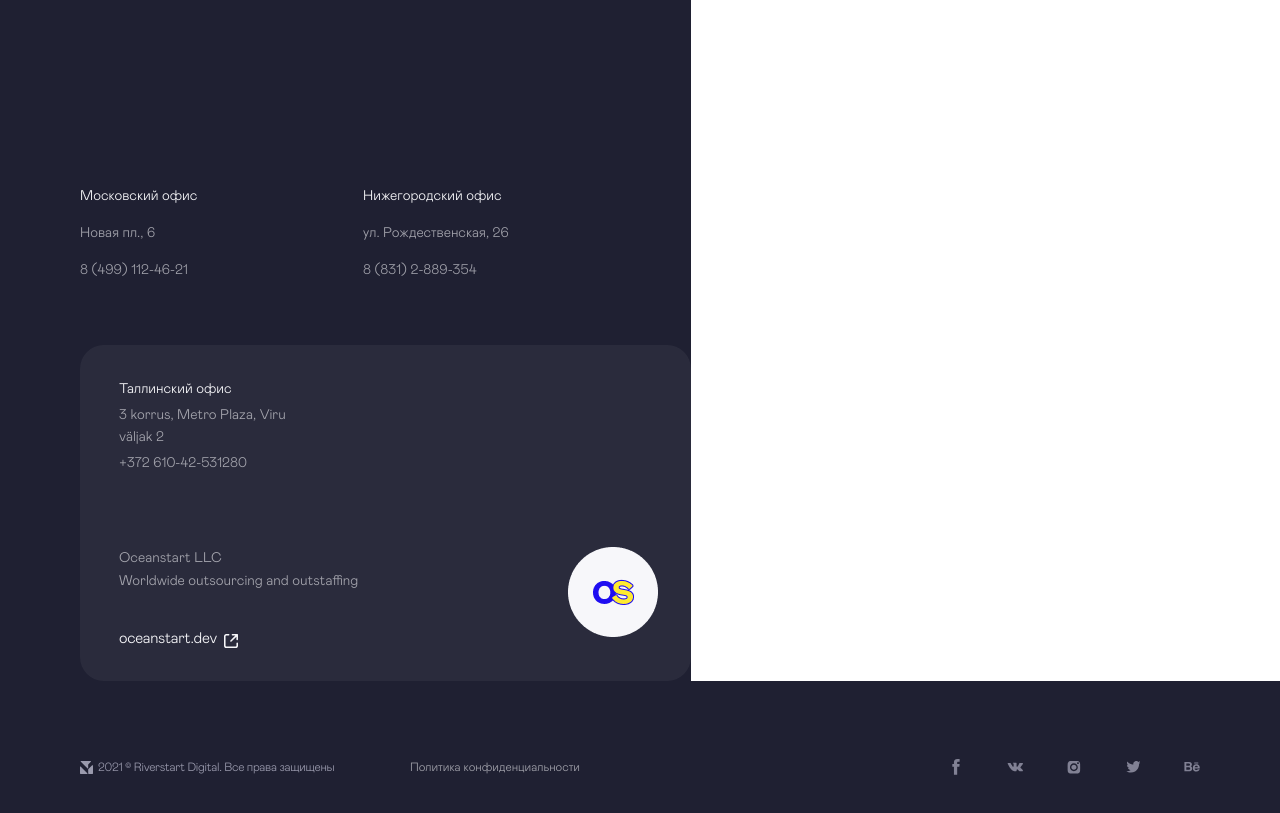
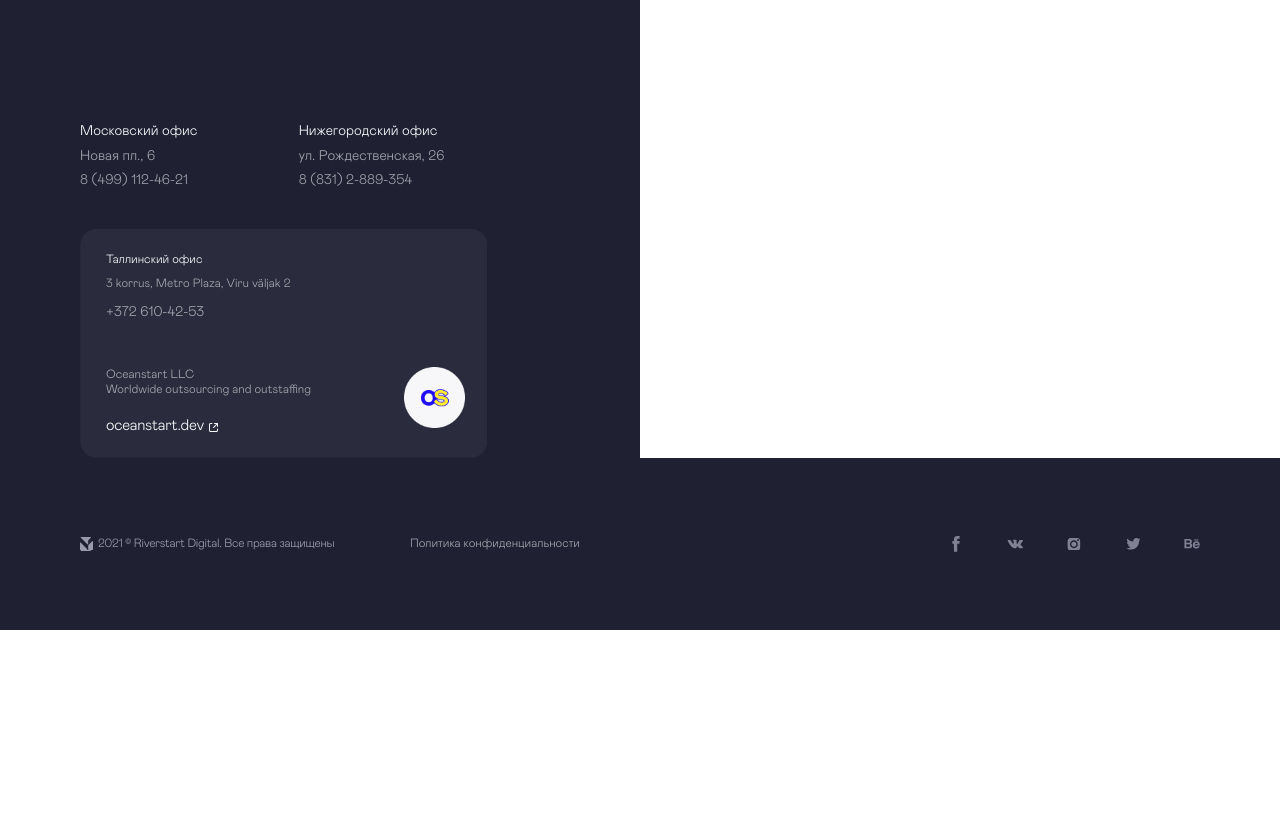
Before and after one commit to Kuldyaev/testovoe03032024, a Vue app: page / in a window 1280 px wide. Shown: the part 920-1733 px from the top of the page. After the commit the page ends 1550 px from the top, so only its background shows below. Built offline with nearby package versions, Linux system fonts and the light colour scheme.

Commit message:
AdressComponent for 1280px

```diff
--- a/src/components/AddressComponent.vue
+++ b/src/components/AddressComponent.vue
@@ -19,13 +19,19 @@
     <FlexBox class="tallin">
       <svg
         id="svgback"
-        width="611"
-        height="336"
-        viewBox="0 0 611 336"
+        :width="mesurRect[0]"
+        :height="mesurRect[1]"
+        :viewBox="mesurRect[3]"
         fill="none"
         xmlns="http://www.w3.org/2000/svg"
       >
-        <rect opacity="0.05" width="611" height="336" rx="24" fill="#F7F7FA" />
+        <rect
+          opacity="0.05"
+          :width="mesurRect[0]"
+          :height="mesurRect[1]"
+          :rx="mesurRect[2]"
+          fill="#F7F7FA"
+        />
       </svg>
       <FlexBox
         class="tallinInfo"
@@ -37,7 +43,7 @@
           <h6 class="white">Таллинский офис</h6>
           <h6>3 korrus, Metro Plaza, Viru väljak 2</h6>
           <a href="tel:+3726104253">
-            <h6>+372 610-42-53{{ xxx }}</h6>
+            <h6>+372 610-42-53</h6>
           </a>
         </FlexBox>
         <FlexBox
@@ -69,12 +75,38 @@
 
 <script setup lang="ts">
 import FlexBox from "./FlexBox.vue";
-import { computed } from "vue";
+import { computed, ComputedRef } from "vue";
+
+type measures = ComputedRef<[number, number, number, string | undefined]>;
 
 const props = defineProps(["screenWidth"]);
 
-const xxx = computed(() => {
-  return props.screenWidth;
+const mesurRect: measures = computed(() => {
+  if (props.screenWidth > 1920) {
+    return [
+      Math.round(0.31823 * props.screenWidth),
+      Math.round(0.175 * props.screenWidth),
+      Math.round(0.0125 * props.screenWidth),
+      "0 0 " +
+        String(Math.round(0.31823 * props.screenWidth)) +
+        " " +
+        String(Math.round(0.175 * props.screenWidth)),
+    ];
+  } else if (1900 <= props.screenWidth && props.screenWidth <= 1920) {
+    return [611, 336, 24, "0 0 611 336"];
+  } else if (1281 <= props.screenWidth && props.screenWidth <= 1899) {
+    return [
+      Math.round(0.32158 * props.screenWidth),
+      Math.round(0.17684 * props.screenWidth),
+      Math.round(0.01263 * props.screenWidth),
+      "0 0 " +
+        String(Math.round(0.32158 * props.screenWidth)) +
+        " " +
+        String(Math.round(0.17684 * props.screenWidth)),
+    ];
+  } else {
+    return [407.33, 228.75, 16, "0 0 407 229"];
+  }
 });
 </script>
 
@@ -177,4 +209,97 @@ a {
     margin-top: 0.26vw;
   }
 }
+
+@media (min-width: 1281px) and (max-width: 1899px) {
+  .addresses {
+    width: 32.158vw;
+    height: 26.105vw;
+    margin-top: 10.263vw;
+  }
+  .msk,
+  .nn,
+  .tln {
+    height: 5.053vw;
+    width: 10.526vw;
+  }
+  .nn {
+    margin-left: 4.368vw;
+  }
+  .tallin {
+    width: 32.158vw;
+    height: 17.684vw;
+  }
+  .tallinInfo {
+    padding: 1.737vw 1.737vw 1.737vw 2.053vw;
+    height: 14.211vw;
+  }
+  .mainLinkBlock,
+  .linkBlockText {
+    height: 5.316vw;
+  }
+  .osLogo {
+    min-width: 4.737vw;
+    max-width: 4.737vw;
+    min-height: 4.737vw;
+  }
+  .osLink {
+    min-width: 0.737vw;
+    max-width: 0.737vw;
+    min-height: 0.737vw;
+    margin-left: 0.368vw;
+    margin-top: 0.263vw;
+  }
+}
+
+//1280px
+@media (max-width: $middle-screen) {
+  .addresses {
+    width: 407.33px;
+    height: 337.68px;
+    margin-top: 130.04px;
+  }
+  .msk,
+  .nn,
+  .tln {
+    height: 71px;
+    width: 195px;
+  }
+  .msk,
+  .nn,
+  .tln > h6 {
+    font-size: 12px;
+    line-height: 14.4px;
+  }
+  .nn {
+    margin-left: 30px;
+  }
+  .tallin {
+    width: 407.33px;
+    height: 228.75px;
+  }
+  .tallinInfo {
+    padding: 22px 22px 22px 26px;
+    height: 183.1px;
+  }
+  .mainLinkBlock,
+  .linkBlockText {
+    height: 68.08px;
+  }
+  .linkBlockText > h6 {
+    font-size: 12px;
+    line-height: 14.4px;
+  }
+  .osLogo {
+    min-width: 61.27px;
+    max-width: 61.27px;
+    min-height: 61.27px;
+  }
+  .osLink {
+    min-width: 9.53px;
+    max-width: 9.53px;
+    min-height: 9.33px;
+    margin-left: 5px;
+    margin-top: 4px;
+  }
+}
 </style>
--- a/src/styles/_variables.scss
+++ b/src/styles/_variables.scss
@@ -6,10 +6,11 @@ $black: #000000;
 $additional-grey: #9a9aad;
 
 // breakpoints
-$over-big-screen: 1921px;
+
 $big-screen: 1920px;
+$over-big-screen: calc($big-screen + 1px);
 $middle-screen: 1280px;
 $small-screen: 768px;
 $big-mobile: 544px;
 $mobile: 360px;
-$under-mobile: 359px;
+$under-mobile: calc($mobile - 1px);
```
